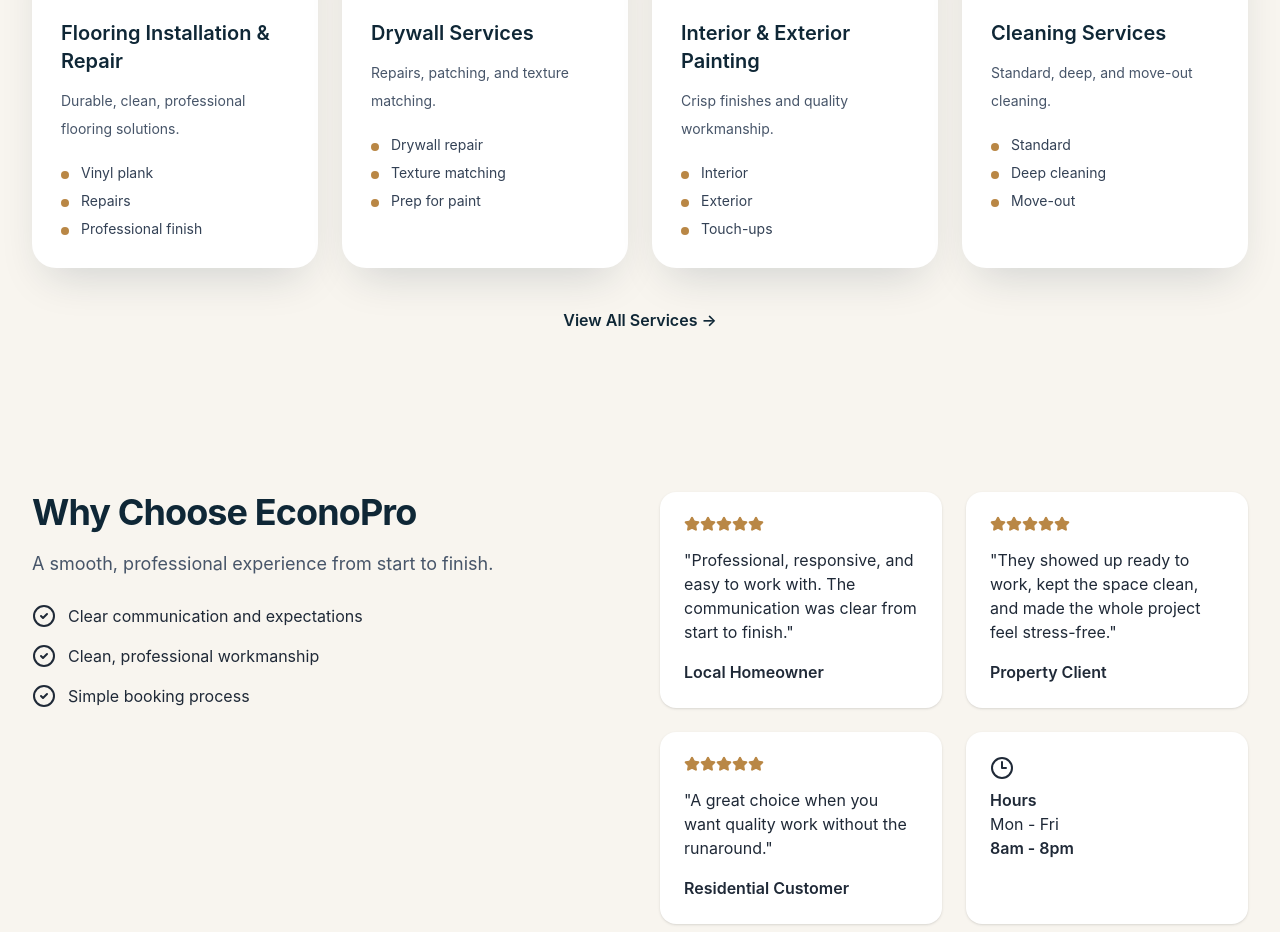
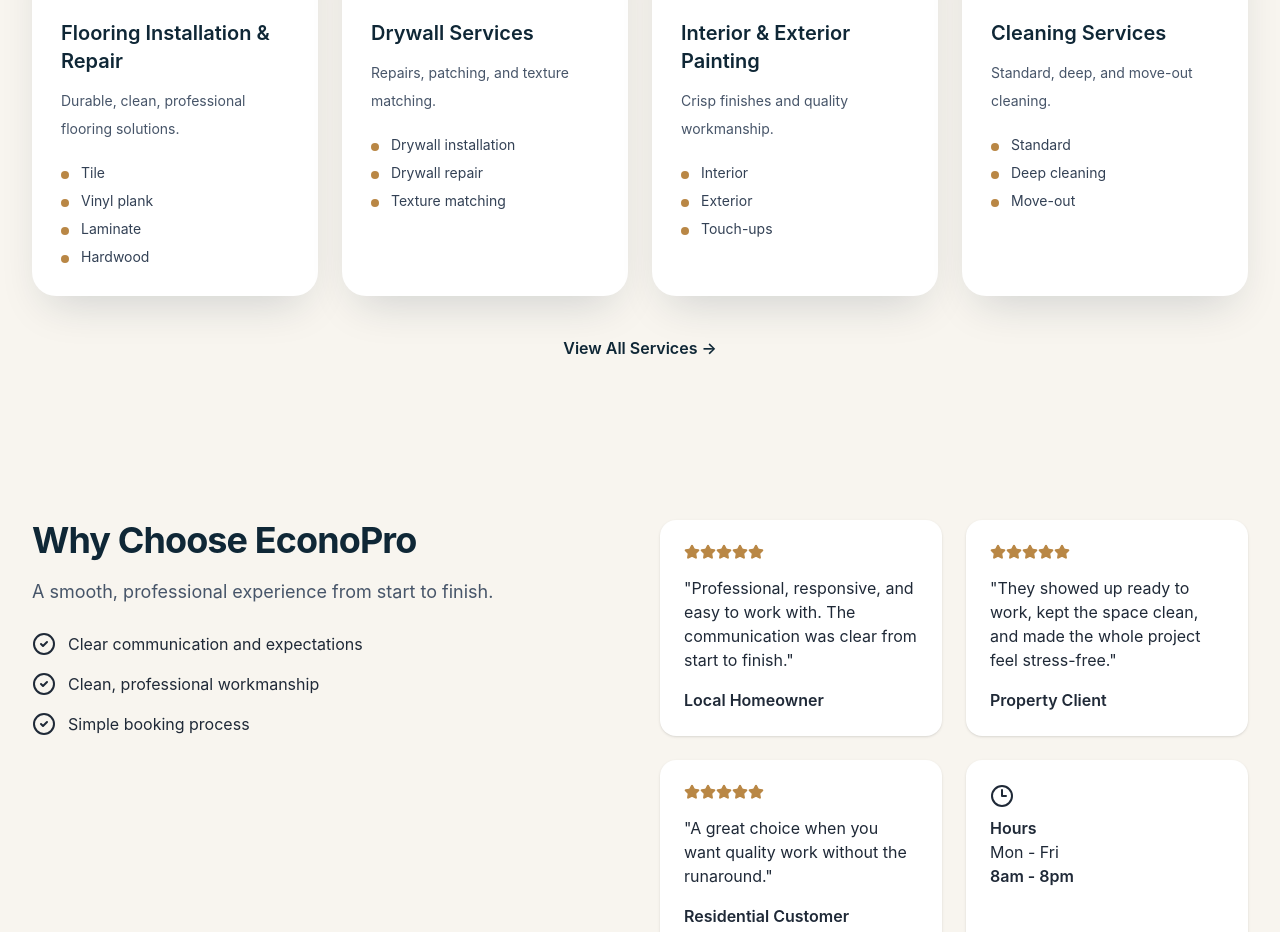
Before and after one commit to metellusa/econopro-services-web, a React (Vite) app: page / in a window 1280 px wide. Shown: the part 1980-2912 px from the top of the page. Built offline with nearby package versions, Linux system fonts and the light colour scheme.

Commit message:
Attempt to fix thank-you page issue

```diff
--- a/index.html
+++ b/index.html
@@ -13,7 +13,7 @@
 <body class="bg-white">
   <div id="root"></div>
 
-  <form name="onsite-estimate" netlify netlify-honeypot="bot-field" hidden>
+  <form name="onsite-estimate" netlify netlify-honeypot="bot-field" action="/thank-you.html" hidden>
     <input type="text" name="fullName" />
     <input type="tel" name="phone" />
     <input type="email" name="email" />
@@ -27,7 +27,7 @@
     <input type="text" name="bot-field" />
   </form>
 
-  <form name="cleaning-service" netlify netlify-honeypot="bot-field" hidden>
+  <form name="cleaning-service" netlify netlify-honeypot="bot-field" action="/thank-you.html" hidden>
     <input type="text" name="fullName" />
     <input type="tel" name="phone" />
     <input type="email" name="email" />
--- a/src/pages/Home.jsx
+++ b/src/pages/Home.jsx
@@ -19,13 +19,13 @@ const servicesPreview = [
         icon: HomeIcon,
         title: "Flooring Installation & Repair",
         description: "Durable, clean, professional flooring solutions.",
-        bullets: ["Vinyl plank", "Repairs", "Professional finish"],
+        bullets: ["Tile", "Vinyl plank", "Laminate", "Hardwood"],
     },
     {
         icon: Brush,
         title: "Drywall Services",
         description: "Repairs, patching, and texture matching.",
-        bullets: ["Drywall repair", "Texture matching", "Prep for paint"],
+        bullets: ["Drywall installation", "Drywall repair", "Texture matching"],
     },
     {
         icon: PaintBucket,
```
Also changed, not shown: public/thank-you.html (+3 -4 lines).
